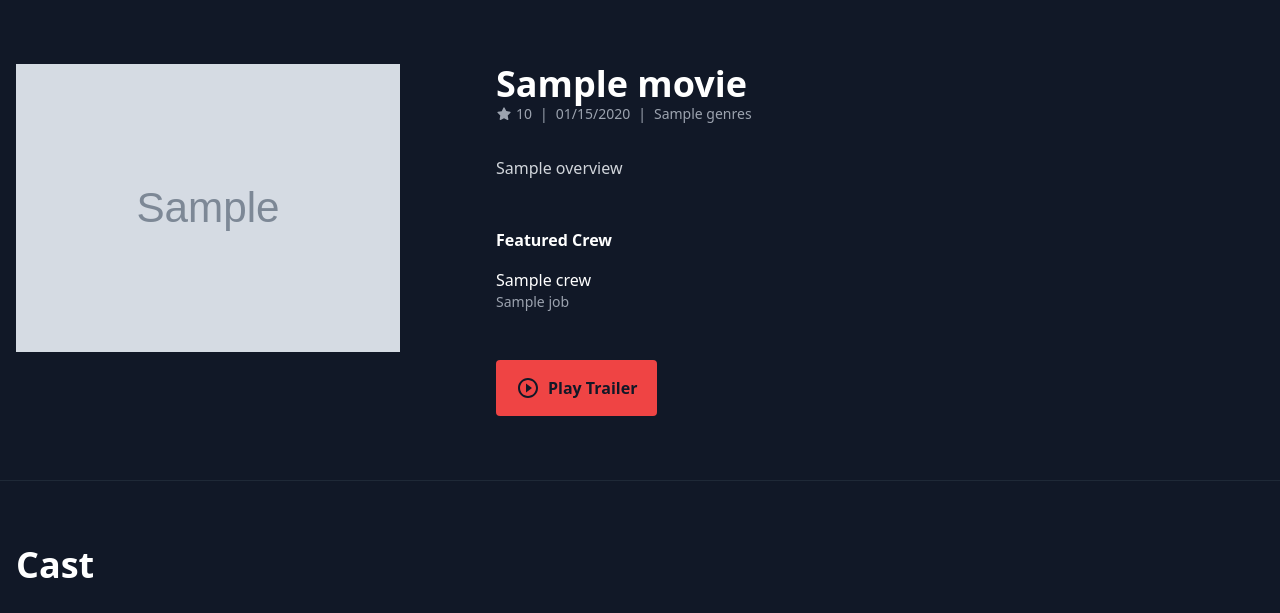
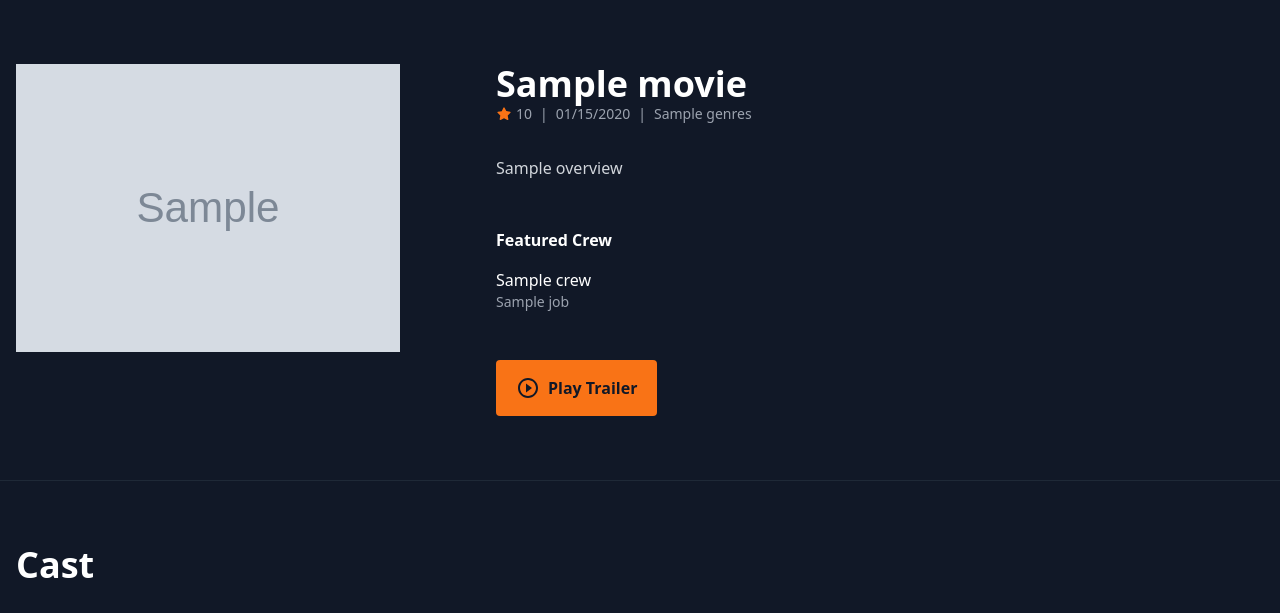
Before and after one commit to danjac/movieapp, a Django app: template templates/movies/detail.html in a window 1280 px wide. Shown: the part 81-694 px from the top of the page. Run offline with Django 3.2, Linux system fonts and the light colour scheme; the template is opened without the code that fills it: most values are stand-ins (such as "Sample title", 1, 10 or a date in 2020); grey boxes marked "Sample" are stand-in pictures; style sheets or scripts are compiled from the project's sources; parts of the project's set-up code (start-up, migrations or seed data) failed here and were passed over.

Commit message:
Restore orange

```diff
--- a/tailwind.config.js
+++ b/tailwind.config.js
@@ -1,4 +1,6 @@
 /* eslint-disable */
+const colors = require('tailwindcss/colors');
+
 module.exports = {
   future: {
     removeDeprecatedGapUtilities: true,
@@ -8,7 +10,11 @@ module.exports = {
     content: ['./templates/**/*.html'],
   },
   theme: {
-    extend: {},
+    extend: {
+      colors: {
+        orange: colors.orange,
+      },
+    },
   },
   variants: {
     textColor: ['responsive', 'hover', 'focus', 'visited'],
--- a/templates/movies/detail.html
+++ b/templates/movies/detail.html
@@ -44,7 +44,7 @@
       <div class="mt-12"
            data-controller="modal">
         <button data-action="modal#open"
-                class="flex inline-flex items-center bg-red-500 text-gray-900 rounded font-semibold px-5 py-4 hover:bg-orange-600 transition ease-in-out duration-150">
+                class="flex inline-flex items-center bg-orange-500 text-gray-900 rounded font-semibold px-5 py-4 hover:bg-orange-600 transition ease-in-out duration-150">
           <svg class="w-6 fill-current"
                viewBox="0 0 24 24">
             <path d="M0 0h24v24H0z"
--- a/templates/tv_shows/detail.html
+++ b/templates/tv_shows/detail.html
@@ -44,7 +44,7 @@
       <div data-controller="modal">
         <div class="mt-12">
           <button data-action="modal#open"
-                  class="flex inline-flex items-center bg-red-500 text-gray-900 rounded font-semibold px-5 py-4 hover:bg-orange-600 transition ease-in-out duration-150">
+                  class="flex inline-flex items-center bg-orange-500 text-gray-900 rounded font-semibold px-5 py-4 hover:bg-orange-600 transition ease-in-out duration-150">
             <svg class="w-6 fill-current"
                  viewBox="0 0 24 24">
               <path d="M0 0h24v24H0z"
```
